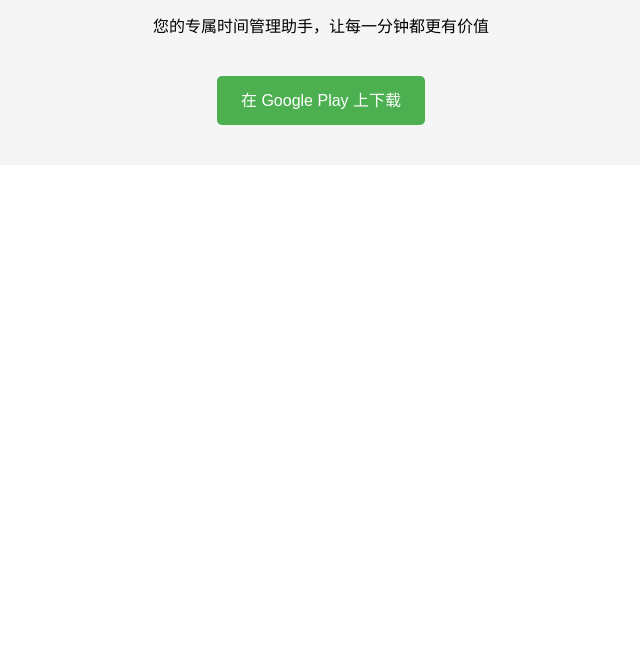
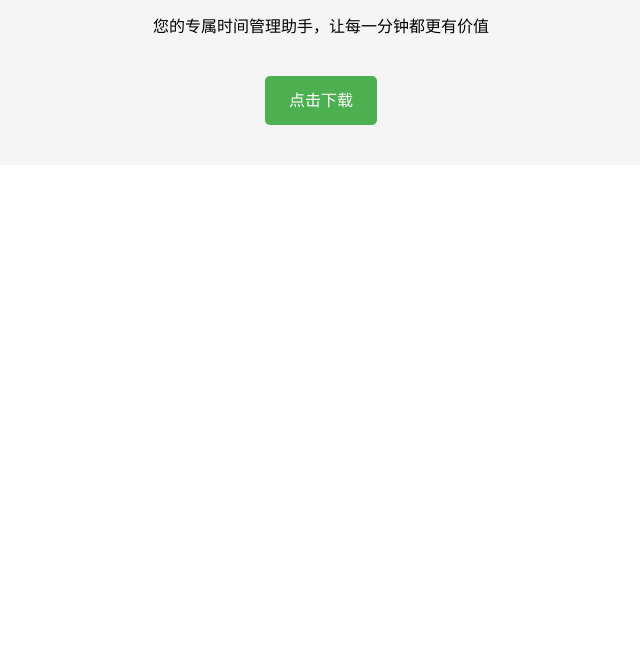
Before and after one commit to Lans/Lans.github.io, a plain HTML site: page index.html in a window 1280 px wide. Shown: the part 140-800 px from the top of the page, without its empty margins (319-959 px from the left). Drawn offline with Linux system fonts and the light colour scheme.

Commit message:
修改网页

```diff
--- a/index.html
+++ b/index.html
@@ -43,8 +43,8 @@
         <div class="hero">
             <h1>时光管家</h1>
             <p>您的专属时间管理助手，让每一分钟都更有价值</p>
-            <a href="https://play.google.com/store/apps/details?id=com.lans.health" class="download-btn">
-                在 Google Play 上下载
+            <a href="https://lans.github.io/app.apk" class="download-btn">
+                点击下载
             </a>
         </div>
     </div>
```
